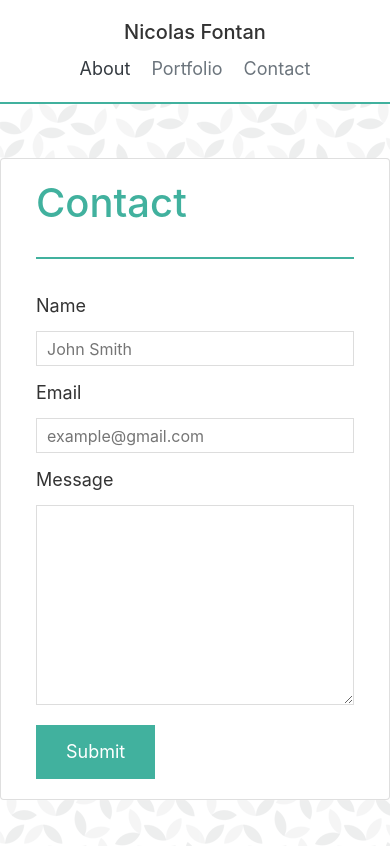
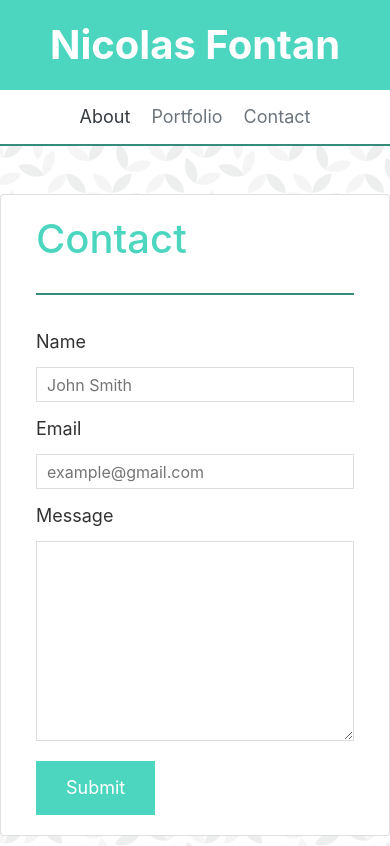
Before and after one commit to NatnoF/Responsive-Portfolio, a plain HTML site: page contact.html in a window 390 px wide. Shown: the top 846 px of the page. Drawn offline with nearby package versions, Linux system fonts and the light colour scheme.

Commit message:
Made it so my name is formatted as instructed, with a background color and when screen size is 640, the width will be across the screen. Adjusted the colors for my theme as well.

```diff
--- a/assets/css/style.css
+++ b/assets/css/style.css
@@ -7,9 +7,9 @@ body {
 }
 
 h1 {
-    color: rgb(65, 177, 158);
+    color: rgb(77, 214, 191);
     margin-bottom: 30px;
-    border-bottom: 2px solid rgb(65, 177, 158);
+    border-bottom: 2px solid rgb(54, 139, 125);
     padding-bottom: 30px;
 }
 
@@ -21,22 +21,30 @@ footer {
     font-size: 12px;
     text-align: center;
     padding: 30px;
-    border-top: 8px solid rgb(65, 177, 158);
+    border-top: 8px solid rgb(77, 214, 191);
     background: gray;
     color: whitesmoke;
 }
 
 header {
     width: 100%;
-    margin: 0 0 30px;
     z-index: 99;
     overflow: auto;
     background: #fff;
-    border-bottom: 2px solid rgb(65, 177, 158);
+    border-bottom: 2px solid rgb(54, 139, 125);
 }
 
 h5 {
+    width: 350px;
+    height: 90px;
     float: left;
+    text-align: center;
+    line-height: 90px;
+    font-weight: 700;
+    font-size: 40px;
+    background: rgb(77, 214, 191);
+    color: #fff;
+    margin-bottom: 0px
 }
 
 nav {
@@ -63,7 +71,8 @@ nav {
 }
 
 .navbar {
-    padding: 20px 0px 0px 0px!important;
+    padding: 0px 0px 0px 0px!important;
+    margin-bottom: 0px!important;
 }
 
 @media screen and (max-width: 768px)
@@ -118,6 +127,19 @@ nav {
         margin: 0 auto;
         clear: both;
     }
+
+    h5 {
+        max-width: 100%;
+        width: 100%;
+        margin-bottom: 10px;
+    }
+    .navbar {
+        max-width: 100%;
+        width: 100%;
+        margin-bottom: 10px!important;
+        margin-left: 0;
+        margin-right: 0;
+    }
 }
 
 /* Contact Form Section */
@@ -151,6 +173,6 @@ input[type=submit] {
     font-size: 18px;
     padding: 10px 30px;
     cursor: pointer;
-    background: rgb(65, 177, 158);
+    background: rgb(77, 214, 191);
     color: #fff;
 }
```
